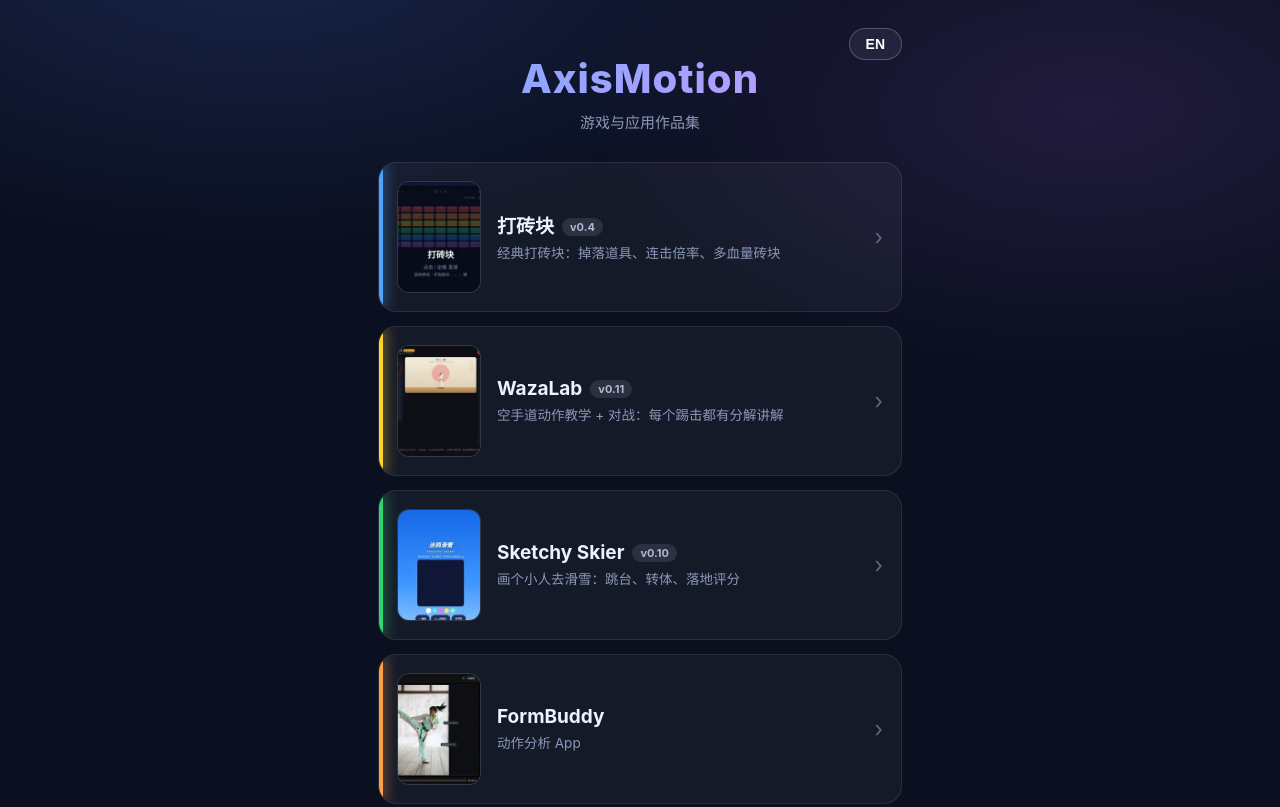
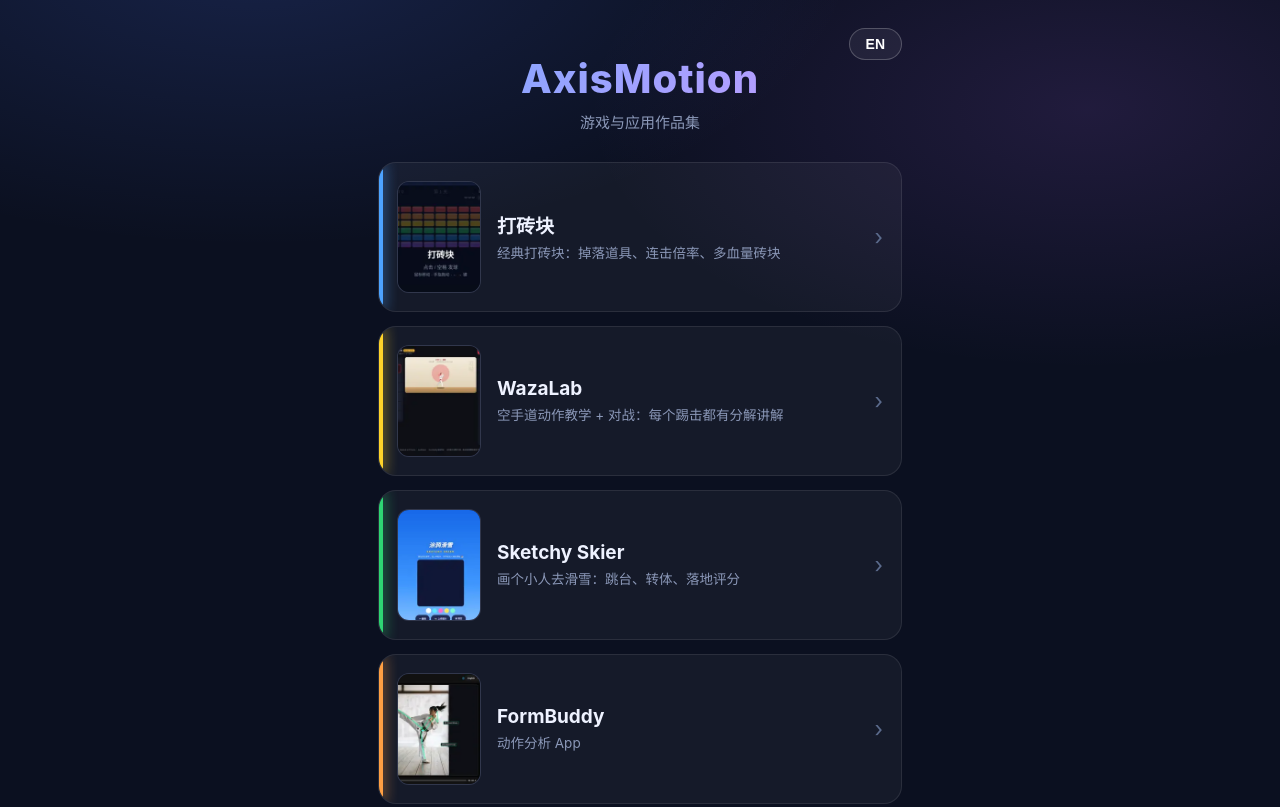
Before and after one commit to zqfrancis/AxisMotion-homepage, a plain HTML site: page index.html in a window 1280 px wide. Shown: the top 807 px of the page. Drawn offline with Linux system fonts and the light colour scheme.

Commit message:
v1.2 总页去掉版本号，各应用版本自己管

```diff
--- a/index.html
+++ b/index.html
@@ -59,11 +59,6 @@
   }
   .info { flex: 1; min-width: 0; }
   .name { font-size: 19px; font-weight: 700; }
-  .ver {
-    display: inline-block; margin-left: 8px; padding: 2px 8px;
-    font-size: 11px; font-weight: 700; border-radius: 999px;
-    background: rgba(255,255,255,.1); color: #aeb9d6; vertical-align: 2px;
-  }
   .desc { margin-top: 5px; font-size: 13.5px; color: #8b98b8; line-height: 1.5; }
   .go { font-size: 22px; color: #5b6b8c; flex: none; }
   footer { text-align: center; margin-top: 30px; color: #5b6b8c; font-size: 13px; line-height: 1.8; }
@@ -88,23 +83,23 @@
 /* AxisMotion 总页：所有作品的唯一入口。新增作品时，只需往 APPS 数组加一行。 */
 
 const APPS = [
-  { img: 'thumbs/breakout.webp', zh: '打砖块', en: 'Breakout', ver: 'v0.4',
+  { img: 'thumbs/breakout.webp', zh: '打砖块', en: 'Breakout',
     zhDesc: '经典打砖块：掉落道具、连击倍率、多血量砖块',
     enDesc: 'Classic breakout: power-ups, combo multiplier, armored bricks',
     url: 'https://zqfrancis.github.io/Breakout/', accent: '#4da3ff' },
-  { img: 'thumbs/wazalab.webp', zh: 'WazaLab', en: 'WazaLab', ver: 'v0.11',
+  { img: 'thumbs/wazalab.webp', zh: 'WazaLab', en: 'WazaLab',
     zhDesc: '空手道动作教学 + 对战：每个踢击都有分解讲解',
     enDesc: 'Karate technique lessons + sparring, every kick broken down',
     url: 'https://zqfrancis.github.io/WazaLab/', accent: '#ffd32a' },
-  { img: 'thumbs/sketchyskier.webp', zh: 'Sketchy Skier', en: 'Sketchy Skier', ver: 'v0.10',
+  { img: 'thumbs/sketchyskier.webp', zh: 'Sketchy Skier', en: 'Sketchy Skier',
     zhDesc: '画个小人去滑雪：跳台、转体、落地评分',
     enDesc: 'Draw your skier: hit the jump, spin, stick the landing',
     url: 'https://zqfrancis.github.io/SketchySkier/', accent: '#2ed573' },
-  { img: 'thumbs/formbuddy.webp', zh: 'FormBuddy', en: 'FormBuddy', ver: '',
+  { img: 'thumbs/formbuddy.webp', zh: 'FormBuddy', en: 'FormBuddy',
     zhDesc: '动作分析 App',
     enDesc: 'Motion analysis app',
     url: 'https://zqfrancis.github.io/FormBuddy/', accent: '#ff9f43' },
-  { img: 'thumbs/flappy.webp', zh: 'Flappy Bird', en: 'Flappy Bird', ver: '',
+  { img: 'thumbs/flappy.webp', zh: 'Flappy Bird', en: 'Flappy Bird',
     zhDesc: 'Flappy Bird',
     enDesc: 'Flappy Bird',
     url: 'https://zqfrancis.github.io/maodou-Flappy-Bird/', accent: '#22d3ee' },
@@ -131,8 +126,7 @@ function render() {
     el.style.setProperty('--accent', a.accent);
     el.innerHTML =
       '<img class="thumb" src="' + a.img + '" alt="">' +
-      '<div class="info"><div class="name">' + (lang === 'zh' ? a.zh : a.en) +
-        (a.ver ? '<span class="ver">' + a.ver + '</span>' : '') + '</div>' +
+      '<div class="info"><div class="name">' + (lang === 'zh' ? a.zh : a.en) + '</div>' +
       '<div class="desc">' + (lang === 'zh' ? a.zhDesc : a.enDesc) + '</div></div>' +
       '<div class="go">›</div>';
     grid.appendChild(el);
```
